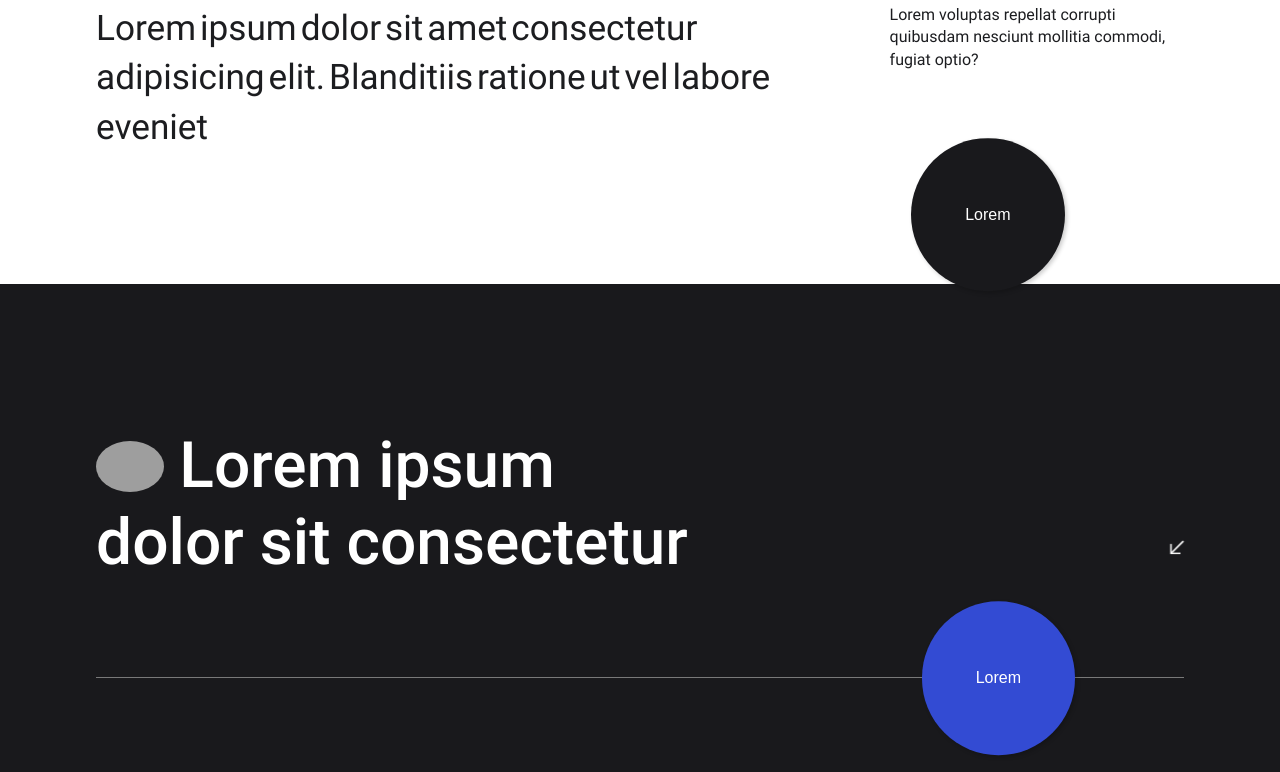
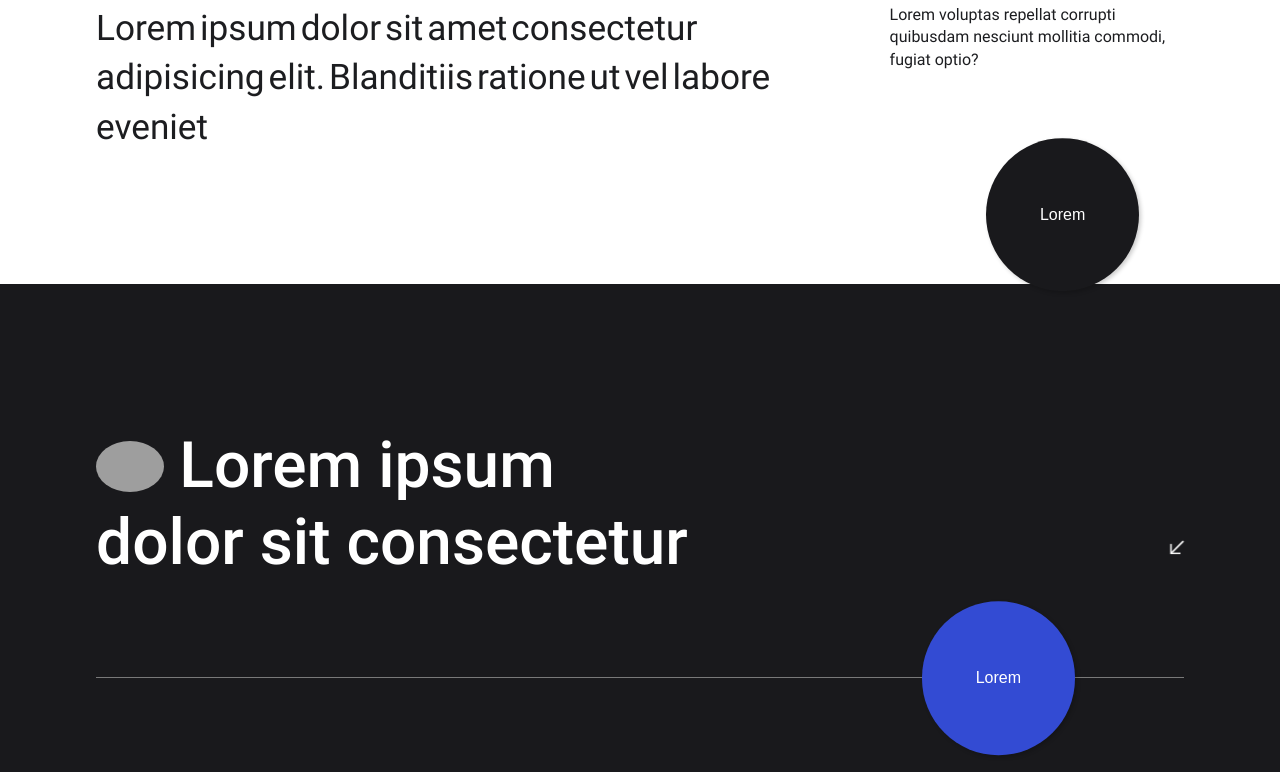
Before and after one commit to nikkkkolay/mauverse, a React (Vite) app: page / in a window 1280 px wide. Shown: the part 1020-1792 px from the top of the page. Built offline with nearby package versions, Linux system fonts and the light colour scheme; grey boxes are pictures that could not be loaded; the HTML template or start-up script is replaced by a standard one.

Commit message:
исправил стили Button и стили BigButtonRow, вёрстка страницы О нас

```diff
--- a/src/components/BigButtonRow/BigButtonRow.tsx
+++ b/src/components/BigButtonRow/BigButtonRow.tsx
@@ -5,15 +5,15 @@ import styles from './BigButtonRow.module.css';
 export interface Props {
     stripe?: boolean;
     children: ReactNode;
-    classNames?: string;
+    className?: string;
 }
 
 export const BigButtonRow = motion(
-    forwardRef(({ stripe, children, classNames }: Props, ref: ForwardedRef<HTMLDivElement>): JSX.Element => {
+    forwardRef(({ stripe, children, className }: Props, ref: ForwardedRef<HTMLDivElement>): JSX.Element => {
         return (
-            <div className={styles.row}>
+            <div className={classnames(styles.row, className)}>
                 {stripe && <div className={styles.stripe}></div>}
-                <div className={classnames(styles.buttonFixed, classNames)} ref={ref}>
+                <div className={styles.buttonFixed} ref={ref}>
                     {children}
                 </div>
             </div>
--- a/src/components/Button/Button.module.css
+++ b/src/components/Button/Button.module.css
@@ -1,7 +1,4 @@
 .button {
-    display: flex;
-    align-items: center;
-    justify-content: center;
     box-shadow: 2px 2px 4px rgba(0, 0, 0, 0.2);
     border-radius: 100%;
     background-color: var(--element-primary-alpha);
--- a/src/pages/About/About.module.css
+++ b/src/pages/About/About.module.css
@@ -12,3 +12,19 @@
     position: relative;
     padding-bottom: calc(var(--section-padding) / 2);
 }
+
+.row {
+    padding: calc(var(--section-padding) / 1.5) 0;
+}
+
+.decoration {
+    display: flex;
+    align-items: center;
+    justify-content: center;
+    border-radius: 100%;
+    background-color: var(--element-primary-alpha);
+    color: var(--text-primary-gamma);
+    width: clamp(9em, 12vw, 11em);
+    height: clamp(9em, 12vw, 11em);
+    font-size: 1em;
+}
--- a/src/pages/About/About.tsx
+++ b/src/pages/About/About.tsx
@@ -1,13 +1,29 @@
-import { Container, Title } from '../../components';
+import { useRef } from 'react';
+import { BigButtonRow, Container, Title } from '../../components';
 
 import styles from './About.module.css';
+import { useScroll, useTransform } from 'framer-motion';
+import { useMySpring } from '../../hooks/useMySpring';
 
 export const About = (): JSX.Element => {
+    const sectionViewArea = useRef<HTMLDivElement>(null);
+    const { scrollYProgress } = useScroll({ target: sectionViewArea, offset: ['start end', 'end start'] });
+
+    const spring = useMySpring(scrollYProgress);
+
+    // const buttonTop = useTransform(spring, [0, 1], ['-30%', '-100%']);
+
     return (
         <section className={styles.sectionContainer}>
             <Container className={styles.container}>
                 <div className={styles.titleContainer}>
-                    <Title tag="h1">Lorem ipsum dolor sit consectetur</Title>
+                    <Title tag="h1">
+                        Lorem ipsum dolor
+                        <div>sit consectetur</div>
+                    </Title>
+                    <BigButtonRow stripe className={styles.row}>
+                        <div className={styles.decoration}>Lorem</div>
+                    </BigButtonRow>
                 </div>
             </Container>
         </section>
--- a/src/sections/AboutSection/AboutSection.tsx
+++ b/src/sections/AboutSection/AboutSection.tsx
@@ -58,8 +58,8 @@ export const AboutSection = (): JSX.Element => {
                     </span>
                 </motion.div>
             </Container>
-            <BigButtonRow style={{ y: buttonTop, x: 15 }} classNames={styles.buttonFixed}>
-                <Button>
+            <BigButtonRow style={{ y: buttonTop, x: 15 }}>
+                <Button className={styles.buttonFixed}>
                     <p>Lorem</p>
                 </Button>
             </BigButtonRow>
```
